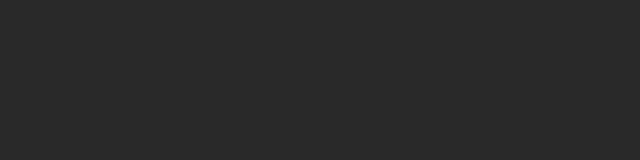
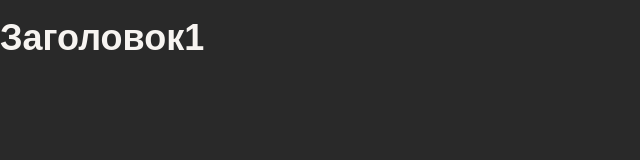
Before and after one commit to pangengit/melody_sv, a plain HTML site: page index.html in a window 1280 px wide. Shown: the whole page, without its empty margins (0-640 px from the left). Drawn offline with Linux system fonts and the light colour scheme; a web font is replaced by a local one.

Commit message:
Первое пробное изменение

```diff
--- a/css/style.css
+++ b/css/style.css
@@ -37,6 +37,6 @@ img {
 
 }
 
-@media (min-width: 768px) {
+/* @media (min-width: 768px) {
 
-}
+} */
--- a/index.html
+++ b/index.html
@@ -9,6 +9,6 @@
     <link rel="stylesheet" type="text/css" href="css/style.css">
   </head>
   <body>
-
+  <h1>Заголовок1</h1>
   </body>
 </html>
```
